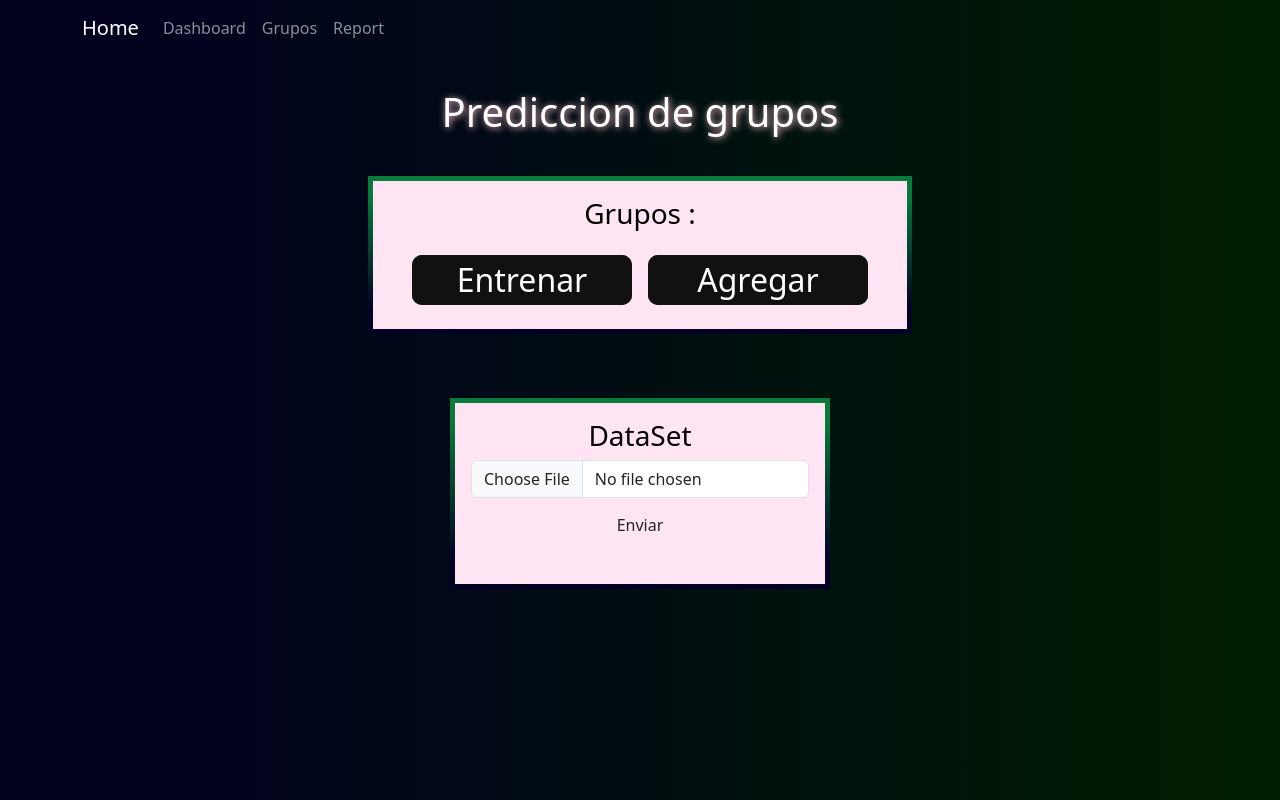
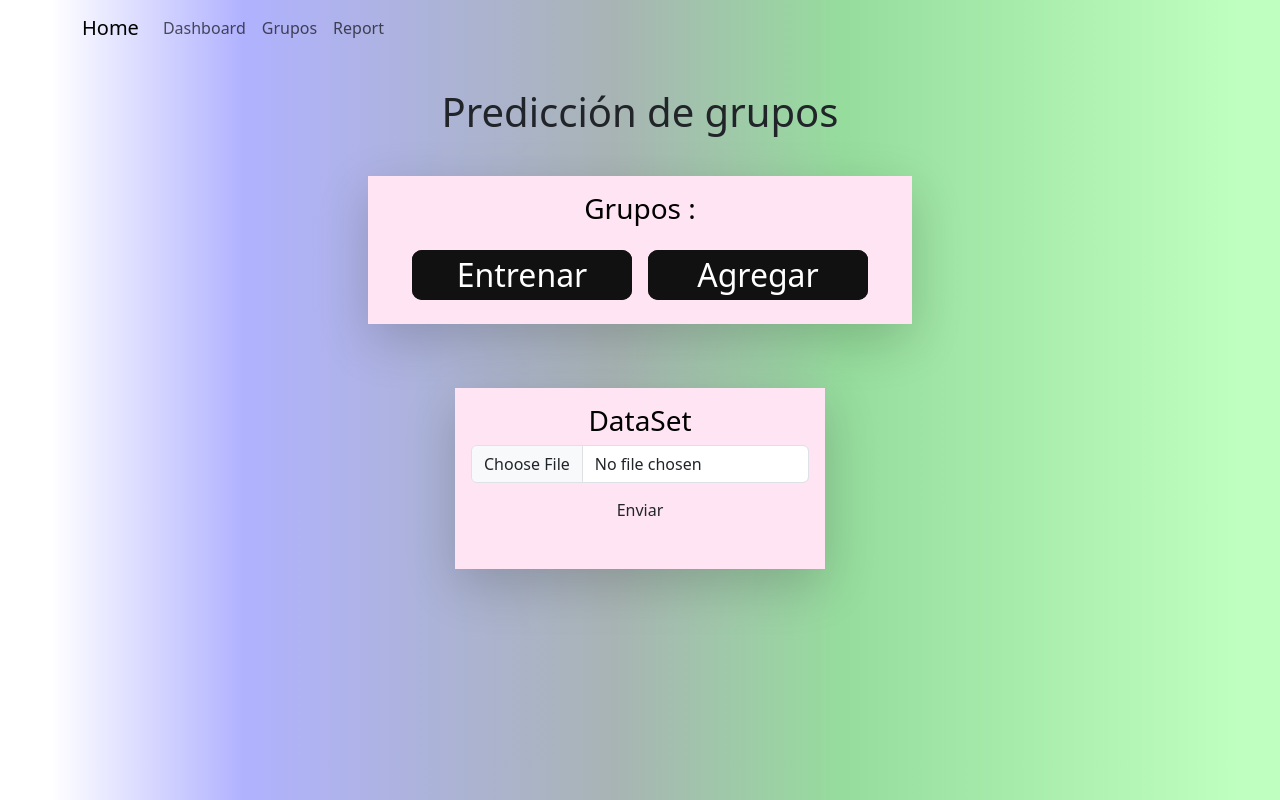
Before and after one commit to CarloseRochav/interfazIA_model, a React (Vite) app: page /dashboard in a window 1280 px wide. Built offline with nearby package versions, Linux system fonts and the light colour scheme.

Commit message:
Tema cambiado a claro

```diff
--- a/src/App.css
+++ b/src/App.css
@@ -27,15 +27,13 @@
   padding: 1rem;
   color: white;
 
-  border-width: 5px;
+  /* border-width: 5px;
   border-style: solid;
-  border-image:
-    linear-gradient(
-      to top, /*to bottom*/
+  border-image: */
+    /* linear-gradient(
+      to top,
       rgba(2,0,36,1) 13%, rgba(9,121,60,1) 89%
-    ) 1 /*100%*/;
-
-
+    ) 1 /*100%*/; */
 }
 
 .main{
--- a/src/Home.jsx
+++ b/src/Home.jsx
@@ -4,16 +4,18 @@ const Home = () => {
     return (
         <div>
             <div className="mt-4 mb-5 mx-5">
-                <h1 className='display-4 text-white'>Plataforma de Optimización de Grupos Estudiantiles
+                <h1 className='display-4'>Plataforma de Optimización de Grupos Estudiantiles
                     con Enfoque en Armonización Inteligente de Horarios</h1>
             </div>
             <div>
-                <p className='lead text-light text-start px-5'>
-                Estamos comprometidos a mejorar la eficiencia en la gestión académica. Nuestra plataforma
-                se enfoca en la optimización de grupos estudiantiles, ofreciendo una armonización inteligente
-                de horarios para instituciones educativas. Facilitamos la toma de decisiones informadas y garantizamos
-                que el tiempo y los recursos se utilicen de la mejor manera. Descubre cómo P.O.G.E.E.A.I.H. puede
-                transformar tu enfoque de la planificación académica.
+                <p className='lead text-start px-5'>
+                    <strong>
+                        Estamos comprometidos a mejorar la eficiencia en la gestión académica. Nuestra plataforma
+                        se enfoca en la optimización de grupos estudiantiles, ofreciendo una armonización inteligente
+                        de horarios para instituciones educativas. Facilitamos la toma de decisiones informadas y garantizamos
+                        que el tiempo y los recursos se utilicen de la mejor manera. Descubre cómo P.O.G.E.E.A.I.H. puede
+                        transformar tu enfoque de la planificación académica.
+                    </strong>
 
                 </p>
             </div>
--- a/src/components/Dashboard.jsx
+++ b/src/components/Dashboard.jsx
@@ -7,7 +7,7 @@ const Dashboard = () => {
         <div>
             <div className='containerWhole'>
 
-                <h1 className='title'>Prediccion  de  grupos</h1>
+                <h1 className='title'>Predicción  de  grupos</h1>
 
                 {/* <button onClick={() => setCount((count) => count + 1)}>
 count is {count}
@@ -15,7 +15,7 @@ count is {count}
                 {/* <Results numerosPrimos={numerosPrimos} /> */}
                 <Results />
 
-                <div className='text-black module main'>
+                <div className='text-black module main shadow-lg'>
                     <Datatable />
                 </div>
                 {/* <div>
--- a/src/components/Datatable.jsx
+++ b/src/components/Datatable.jsx
@@ -33,7 +33,6 @@ const Datatable = () => {
   return (
     <div>
       <h3>DataSet</h3>
-
       <div className="mb-3">
         <form onSubmit={handleSubmit}>
           <input className="form-control" type="file" onChange={handleFileChange} />
--- a/src/components/Navigationbar.jsx
+++ b/src/components/Navigationbar.jsx
@@ -9,8 +9,6 @@ import Navbar from 'react-bootstrap/Navbar';
 
 
 export default function Navigationbar() {
-
-
   return (
     // <nav>
     //   <Link to="/">Inicio</Link>
@@ -18,7 +16,11 @@ export default function Navigationbar() {
     // </nav>
     <>
      {/* <Navbar className="navbar" bg="dark" data-bs-theme="dark"> "bg" is to set a background */}
-     <Navbar className="navbar" data-bs-theme="dark">
+     <Navbar className="navbar text-dark" data-bs-theme="light">
+      {/* La propiedad de data-bs-theme influye mucho, si se esta habilitada se va a sobreponer a la propiedad directa del color.
+      light/dark ; si estas trabajando con un background oscuro, usar dark / background claro usar light
+      */}
+
         <Container>
           <Navbar.Brand href="/">Home</Navbar.Brand>
           <Nav className="me-auto">
--- a/src/components/Results.jsx
+++ b/src/components/Results.jsx
@@ -64,9 +64,7 @@ const Results = (props) => {
 
   return (
     <div className='Results'>
-
-      <div className="text-black module main">
-
+      <div className="text-black module main shadow-lg">
         <h3>Grupos :</h3>
 
         {/* Clase de bootstrap para quitar la viñeta */}
--- a/src/index.css
+++ b/src/index.css
@@ -4,7 +4,7 @@
   font-weight: 400;
 
   color-scheme: light dark;
-  color: rgba(255, 255, 255, 0.87);
+  /* color: rgba(255, 255, 255, 0.87);   */
 
   font-synthesis: none;
   text-rendering: optimizeLegibility;
@@ -21,9 +21,9 @@ body {
   max-width: 100vw;
   min-width: auto;
   min-height: 100vh;
-  background-color: #242424;
-  background: rgb(1,1,30);
-  background: linear-gradient(90deg, rgba(1,1,30,1) 13%, rgba(0,31,0,1) 100%);
+  /* background-color: #242424; */
+  background: rgb(255,255,255);
+  background: linear-gradient(90deg, rgba(255,255,255,1) 4%, rgba(177,178,255,1) 19%, rgba(168,180,180,1) 48%, rgba(150,221,157,1) 66%, rgba(191,255,191,1) 97%);
 }
 
 
@@ -38,12 +38,6 @@ margin: 2rem;
 .Results{
   margin: auto;
   width: 50%;
-}
-
-.title{
-  color:#fff;
-  text-shadow: 1px 1px 7px pink;
-
 }
 
 .shadow:before{
--- a/src/pages/Report.jsx
+++ b/src/pages/Report.jsx
@@ -31,7 +31,6 @@ const Report = () => {
   //Importancion de archivo a mostrar en tabla
   useEffect(() => {
     fetchData()
-
     const fetchStats = async () => {
       const response = await fetch('http://127.0.0.1:5000/statistics');
       const data = await response.json();
@@ -41,37 +40,31 @@ const Report = () => {
     fetchStats();
   }, []);
 
-  // useEffect(() => {
-  //   // aquí sí está seguro acceder
-  //   // console.log(statistics.mean)
-  // }, [statistics])
-
-
-  const columnLengths = headers.map((header) => {
-    const values = data.map((row) => row[header]);
-    const uniqueValues = [...new Set(values)];
-    return { header, length: uniqueValues.length, values: uniqueValues };
-  });
+  // const columnLengths = headers.map((header) => {
+  //   const values = data.map((row) => row[header]);
+  //   const uniqueValues = [...new Set(values)];
+  //   return { header, length: uniqueValues.length, values: uniqueValues };
+  // });
 
   return (
     <div>
-      <Container className='container text-white'>
-        <h1 className='display-1 color-white mb-5' >Reporte</h1>
+      <Container className='container'>
+        <h1 className='display-1 mb-5' >Reporte</h1>
         <div className="container">
           <div className="row">
             <div className="col-sm">
-              <h3 className='display-7 text-white'>Promedio</h3>
+              <h3 className='display-7'>Promedio</h3>
               <ul className='list-inline'>
                 {/* {statistics.mean} */}
                 {statistics.mean && statistics.mean.map((value, index) =>
-                  <li key={index}>
+                  <li key={index} className='text-weight-bold'>
                     Semestre {index + 1} : {value}
                   </li>
                 )}
               </ul>
             </div>
             <div className="col-sm">
-              <h3 className='display-7 text-white'>Mediana</h3>
+              <h3 className='display-7'>Mediana</h3>
               <ul className='list-inline'>
 
                 {statistics.median && statistics.median.map((value, index) =>
@@ -82,7 +75,7 @@ const Report = () => {
               </ul>
             </div>
             <div className="col-sm">
-              <h3 className='display-7 text-white'>Moda</h3>
+              <h3 className='display-7'>Moda</h3>
               <ul className='list-inline'>
                 {/* {statistics.mean} */}
                 {statistics.mode && statistics.mode.map((value, index) =>
@@ -96,7 +89,7 @@ const Report = () => {
 
           <div className="row mt-5">
 
-            <h2 className='display-3 text-white'>Tabla</h2>
+            <h2 className='display-3'>Tabla</h2>
             <div className="table-responsive table-responsive-sm table-responsive-md">
               {/* Con esta clase de bootstrap hacemos que no rebase la anchura de la pagina */}
 
```
